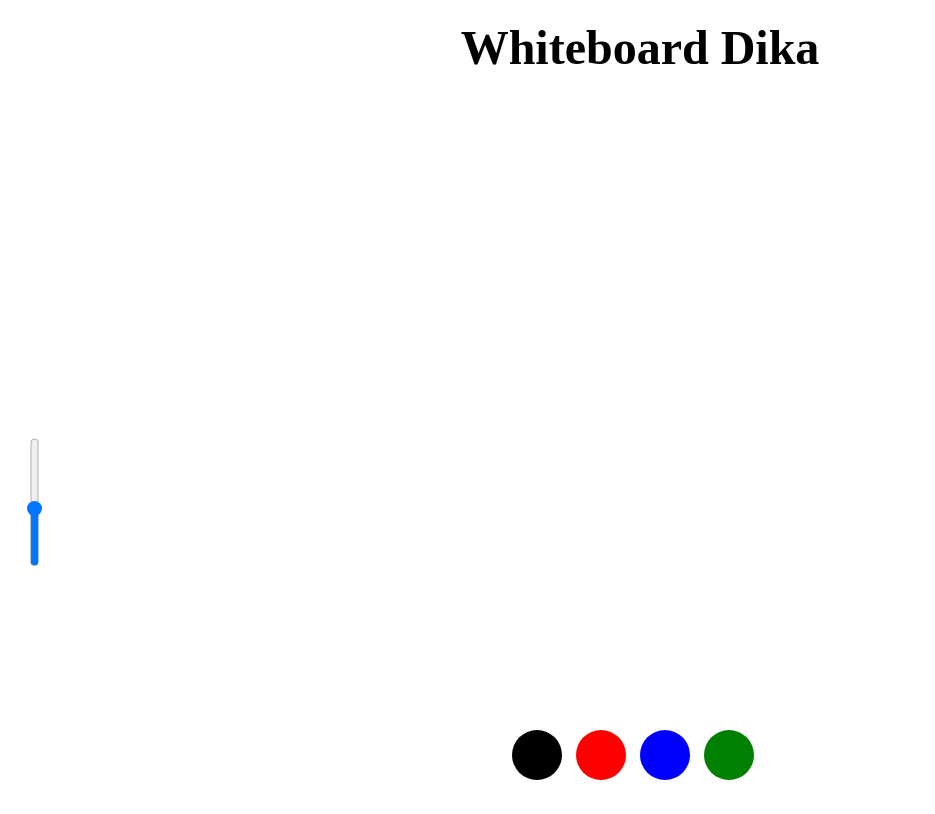
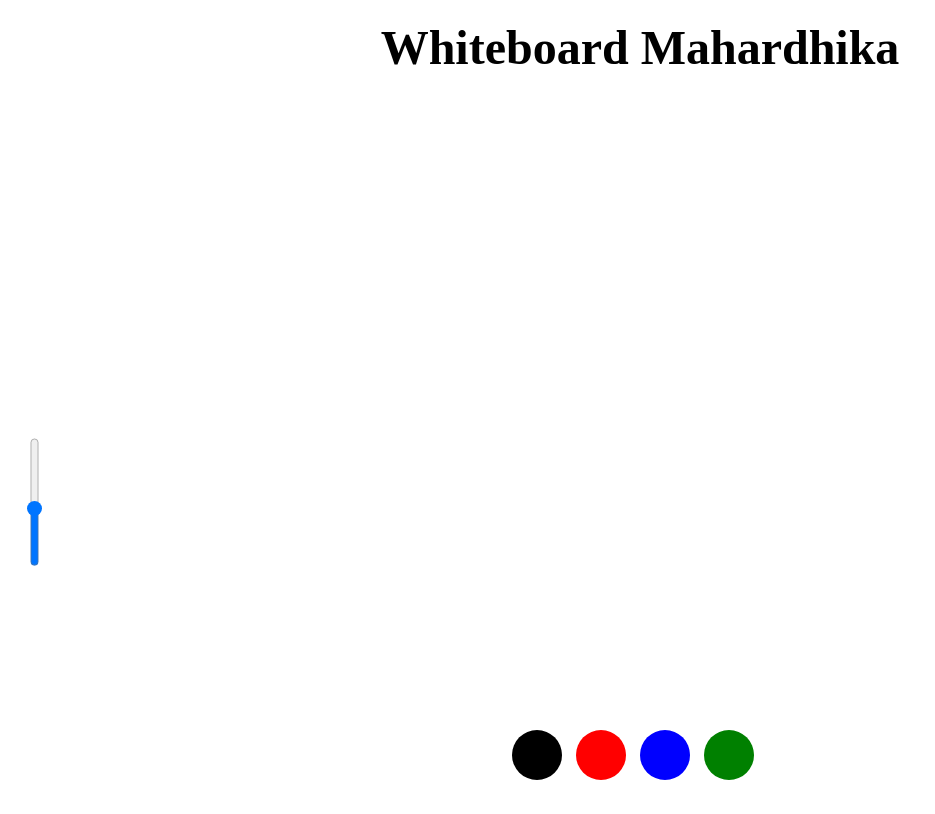
Before and after one commit to mahardhikaa/whiteboard, a plain HTML site: page index.html in a window 1280 px wide. Shown: the whole page, without its empty margins (0-935 px from the left). Drawn offline with Linux system fonts and the light colour scheme.

Commit message:
Change name dika to mahardhika

```diff
--- a/index.html
+++ b/index.html
@@ -7,7 +7,7 @@
 </head>
 
 <body>
-    <h1 id="title">Whiteboard Dika</h1>
+    <h1 id="title">Whiteboard Mahardhika</h1>
 
     <canvas id="canvas"></canvas>
 
```
